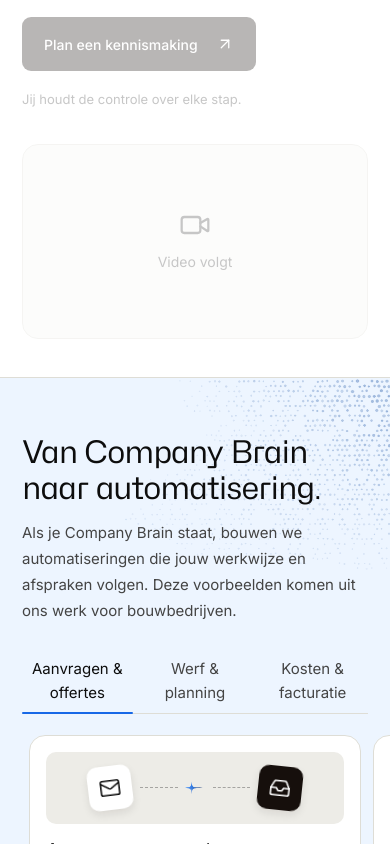
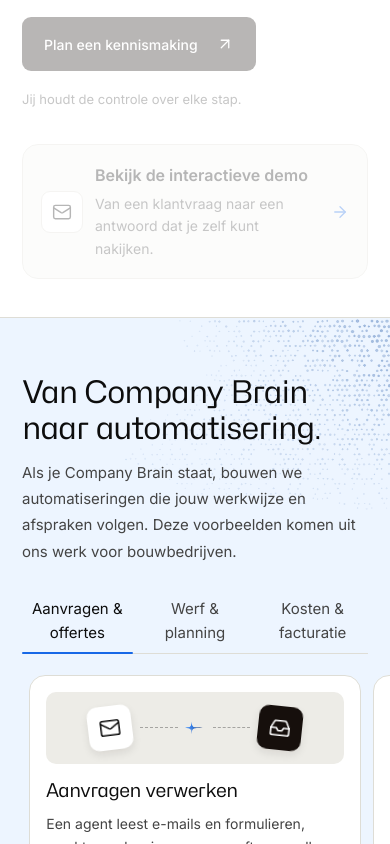
Before and after one commit to 6ftwardje/nauvi, a Next.js app: page / in a window 390 px wide. Shown: the part 2329-3173 px from the top of the page. Built offline with nearby package versions, Linux system fonts and the light colour scheme; no server answers.

Commit message:
Finalize Nauvi FAQ and remove unfinished website copy

```diff
--- a/src/app/app/route.ts
+++ b/src/app/app/route.ts
@@ -9,7 +9,7 @@ export function GET(request: Request) {
   const incoming = new URL(request.url);
 
   if (!target || !["http:", "https:"].includes(target.protocol) || target.username || target.password || target.origin === incoming.origin) {
-    return new Response("De Synaps-omgeving is hier nog niet gekoppeld.", {
+    return new Response("Inloggen is momenteel niet beschikbaar. Probeer het later opnieuw.", {
       status: 503,
       headers: { ...privateHeaders, "Content-Type": "text/plain; charset=utf-8" },
     });
--- a/src/components/marketing/marketing-page.tsx
+++ b/src/components/marketing/marketing-page.tsx
@@ -30,17 +30,55 @@ const tools = [
   { id: "zapier", name: "Zapier", category: "Automatisering" },
 ];
 const faqs = [
-  { question: "Koop ik software of nemen jullie werk over?", answer: <><p>Wij nemen afgesproken taken over met agents. Nauvi is de software achter die dienstverlening: de plek waar je bedrijfskennis juist en actueel blijft.</p><p>Jij deelt hoe je bedrijf werkt. Wij bekijken welke taak geschikt is, bouwen de agent en spreken af hoe we het resultaat controleren. De aanpak en kost bepalen we samen per opdracht.</p></> },
-  { question: "Is dit iets voor ons?", answer: <><p>Nauvi is bedoeld voor kmo’s waar kennis verspreid zit over mensen, mails en documenten.</p><p>Je hoeft nog geen AI-agent te gebruiken. In een kennismaking bekijken we of Nauvi past bij jouw bedrijf.</p></> },
-  { question: "Moeten we alles omgooien?", answer: <><p>Je bestaande werkwijze is het vertrekpunt. Je legt vast hoe je bedrijf vandaag werkt.</p><p>Welke aanpassingen nodig zijn om met Nauvi en je agents te werken, bekijken we samen.</p></> },
-  { question: "Werkt het met onze tools?", answer: <><p>Onze ontwikkelaars bouwen koppelingen op maat.</p><p>Wat mogelijk is, hangt af van je tools en de taken die je agents moeten uitvoeren. Dat bekijken we voor jouw situatie.</p></> },
-  { question: "Wat met onze data?", answer: <><p>Je kunt de vastgelegde kennis controleren en exporteren.</p><p>Opslaglocatie, beveiliging en toegangsrechten: <strong>[IN TE VULLEN]</strong></p><p>Gebruikte AI-diensten en gebruik van gegevens voor modeltraining: <strong>[IN TE VULLEN]</strong></p><p>Bewaartermijnen en verwijdering: <strong>[IN TE VULLEN]</strong></p></> },
-  { question: "Hoe krijg ik toegang als testgebruiker?", answer: <p>Via ‘Inloggen’ open je de testomgeving. Je hebt een persoonlijke uitnodigingslink nodig. Heb je al een actieve sessie in deze browser, dan kun je daar verderwerken. Een kennismaking geeft niet automatisch toegang tot de app.</p> },
+  {
+    question: "Koop ik software of nemen jullie werk over?",
+    answer: <>
+      <p>We nemen afgesproken taken over met AI-agents. In Nauvi leggen we vast hoe je bedrijf werkt, zodat de agents jouw werkwijze kunnen volgen.</p>
+      <p>We kiezen samen een eerste taak en spreken af hoe we het resultaat controleren. De kostprijs bepalen we per opdracht.</p>
+    </>,
+  },
+  {
+    question: "Is dit iets voor ons?",
+    answer: <p>Nauvi is er voor kmo’s waar kennis verspreid zit over collega’s, mails en documenten. Je hebt geen ervaring met AI-agents nodig. In de kennismaking bekijken we welke taak je als eerste kunt uitbesteden.</p>,
+  },
+  {
+    question: "Moeten we alles omgooien?",
+    answer: <p>We vertrekken van hoe je team vandaag werkt. We beginnen met één taak en bekijken samen wat er voor die taak moet veranderen.</p>,
+  },
+  {
+    question: "Werkt het met onze tools?",
+    answer: <p>Onze ontwikkelaars bouwen koppelingen op maat. Welke koppelingen nodig en haalbaar zijn, hangt af van je tools en de taak die je wilt uitbesteden.</p>,
+  },
+  {
+    question: "Waar bewaren jullie onze gegevens?",
+    answer: <>
+      <p>Je klantomgeving draait bij Hetzner in Duitsland. We maken back-ups van de database, zodat we die bij een storing kunnen herstellen.</p>
+      <p>Voor de start spreken we af wie toegang krijgt en welke bronnen een agent mag gebruiken.</p>
+    </>,
+  },
+  {
+    question: "Welk AI-model gebruiken jullie?",
+    answer: <>
+      <p>We gebruiken momenteel Claude van Anthropic. Gegevens die we voor een taak aan Claude doorgeven, kunnen buiten de EU worden verwerkt en opgeslagen.</p>
+      <p>Anthropic gebruikt invoer en antwoorden uit zijn zakelijke diensten standaard niet voor modeltraining. We willen overstappen zodra een Europees model onze taken even betrouwbaar kan uitvoeren.</p>
+    </>,
+  },
+  {
+    question: "Hoelang bewaren jullie onze gegevens?",
+    answer: <>
+      <p>We verwijderen de klantgegevens die we zelf bewaren zodra we ze niet meer nodig hebben. Dat doen we uiterlijk 12 maanden na het einde van de samenwerking.</p>
+      <p>Je kunt je vastgelegde bedrijfskennis controleren en exporteren. Je kunt ons ook vragen om je gegevens eerder te verwijderen.</p>
+    </>,
+  },
+  {
+    question: "Hoe krijg ik toegang als testgebruiker?",
+    answer: <p>Open je persoonlijke uitnodigingslink om toegang te krijgen tot de testomgeving. Heb je in deze browser al een actieve sessie? Dan kun je via ‘Inloggen’ verderwerken.</p>,
+  },
 ];
 
 function Logo({ id, name, className = "" }: { id: string; name: string; className?: string }) { return <img className={className} src={`/marketing/logos/${id}.svg`} alt={name} width={30} height={30} />; }
 function Host({ small = false }: { small?: boolean }) { return <div className={`${s.host} ${small ? s.hostSmall : ""}`}>
-  {marketingConfig.hostPortrait ? <img src={marketingConfig.hostPortrait} alt={marketingConfig.hostName} width={small ? 56 : 96} height={small ? 56 : 96} decoding="async" /> : <span className={s.avatar} aria-label={`Profielfoto van ${marketingConfig.hostName} volgt`}>K</span>}
+  {marketingConfig.hostPortrait ? <img src={marketingConfig.hostPortrait} alt="" width={small ? 56 : 96} height={small ? 56 : 96} decoding="async" /> : <span className={s.avatar} aria-hidden="true">{marketingConfig.hostName.charAt(0)}</span>}
   <span><strong>{marketingConfig.hostName}</strong><span>Jouw eerste aanspreekpunt bij Nauvi</span></span>
 </div>; }
 
@@ -240,7 +278,17 @@ export default function MarketingPage() {
       <button className={s.closeDialog} aria-label="Afspraakvenster sluiten" onClick={closeBooking}><X size={21} /></button>
       <div className={s.bookingLayout}>
         <div className={s.bookingInfo}><NauviWordmark className={s.brand} /><Host /><h2 id="booking-title">Plan een kennismaking</h2><p>Vertel welke taak je uit handen wilt geven. Samen met {marketingConfig.hostName} bekijk je wat daarvoor nodig is en hoe we je kunnen helpen.</p><span className={s.callType}><Video size={17} /> Online kennismaking</span><p className={s.copyNote}>Duur: 30 minuten</p><div className={s.bookingAgenda}><span><Check size={15} /> Vertel welke taak je tijd kost</span><span><Check size={15} /> Bespreek je werkwijze en afspraken</span><span><Check size={15} /> Bekijk wat we kunnen overnemen</span></div></div>
-        <div className={s.calendarArea}>{booking && embed ? <><iframe key={calendarVersion} src={embed} title="Kies een moment voor je kennismaking bij Nauvi" width="100%" height="700" /><button type="button" className={s.calendarReload} onClick={() => setCalendarVersion(version => version + 1)}><RefreshCw size={14} aria-hidden="true" />Agenda opnieuw laden</button></> : <div className={s.calendarPending}><CalendarDays size={36} strokeWidth={1.3} /><h3>De agenda is nog niet beschikbaar.</h3><p>Boekingslink: <strong>[IN TE VULLEN]</strong></p><span>Er is nog geen afspraak ingepland.</span><button className={`${s.button} ${s.outline}`} onClick={() => { closeBooking(); document.getElementById("mogelijkheden")?.scrollIntoView({ behavior: "smooth" }); }}>Bekijk wat Nauvi doet <ArrowRight size={15} /></button></div>}</div>
+        <div className={s.calendarArea}>
+          {booking && (embed ? <>
+            <iframe key={calendarVersion} src={embed} title="Kies een moment voor je kennismaking bij Nauvi" width="100%" height="700" />
+            <button type="button" className={s.calendarReload} onClick={() => setCalendarVersion(version => version + 1)}><RefreshCw size={14} aria-hidden="true" />Agenda opnieuw laden</button>
+          </> : <div className={s.calendarPending}>
+            <CalendarDays size={36} strokeWidth={1.3} aria-hidden="true" />
+            <h3>Online boeken is momenteel niet beschikbaar.</h3>
+            <p>Probeer het later opnieuw.</p>
+            <button type="button" className={`${s.button} ${s.outline}`} onClick={() => { closeBooking(); document.getElementById("mogelijkheden")?.scrollIntoView({ behavior: "smooth" }); }}>Bekijk wat Nauvi doet <ArrowRight size={15} aria-hidden="true" /></button>
+          </div>)}
+        </div>
       </div>
     </dialog>
   </div>;
--- a/src/components/marketing/workflow-section.tsx
+++ b/src/components/marketing/workflow-section.tsx
@@ -1,6 +1,6 @@
 "use client";
 
-import { ArrowUpRight, Video } from "lucide-react";
+import { ArrowRight, ArrowUpRight, Mail } from "lucide-react";
 import s from "./workflow.module.css";
 
 export default function WorkflowSection({ onBooking }: { onBooking: () => void }) {
@@ -12,9 +12,13 @@ export default function WorkflowSection({ onBooking }: { onBooking: () => void }
       <p className={s.reassurance}>Jij houdt de controle over elke stap.</p>
     </div>
 
-    <div className={s.videoPlaceholder} data-reveal>
-      <Video size={32} aria-hidden="true" />
-      <span>Video volgt</span>
-    </div>
+    <a className={s.demoLink} href="#mogelijkheden" data-reveal>
+      <span className={s.demoIcon}><Mail size={20} aria-hidden="true" /></span>
+      <span className={s.demoCopy}>
+        <strong>Bekijk de interactieve demo</strong>
+        <span>Van een klantvraag naar een antwoord dat je zelf kunt nakijken.</span>
+      </span>
+      <ArrowRight size={18} aria-hidden="true" />
+    </a>
   </section>;
 }
--- a/src/components/marketing/workflow.module.css
+++ b/src/components/marketing/workflow.module.css
@@ -18,27 +18,31 @@
 .cta svg { flex-shrink: 0; }
 .section .reassurance { margin: 17px 0 0; color: var(--muted); font-size: 13px; line-height: 1.7; }
 
-.videoPlaceholder {
+.section .demoLink {
   display: grid;
-  place-content: center;
-  justify-items: center;
-  gap: 10px;
-  width: 100%;
-  min-width: 0;
-  aspect-ratio: 16 / 9;
+  grid-template-columns: auto minmax(0, 1fr) auto;
+  align-items: center;
+  gap: clamp(12px, 2vw, 24px);
+  padding: clamp(18px, 3vw, 32px);
   border: 1px solid var(--border);
   border-radius: 16px;
   background: var(--linen);
   color: var(--muted);
   font-size: 14px;
+  line-height: 1.6;
 }
+.section .demoLink:hover { border-color: var(--border-strong); }
+.demoLink > svg { color: var(--accent); }
+.demoIcon { display: grid; width: 42px; height: 42px; place-items: center; border: 1px solid var(--border); border-radius: 9px; background: var(--white); color: var(--ink); }
+.demoCopy { display: grid; gap: 4px; }
+.demoCopy strong { color: var(--ink); font-size: 16px; font-weight: 600; }
 
 @media (max-width: 1100px) {
   .section { grid-template-columns: minmax(0, 1fr); gap: 40px; }
   .copy { max-width: 660px; }
   .section .copy h2 { font-size: 44px; }
   .section .description { max-width: 54ch; font-size: 16px; }
-  .videoPlaceholder { max-width: 840px; }
+  .demoLink { max-width: 660px; }
 }
 @media (max-width: 760px) {
   .section { gap: 34px; }
```
